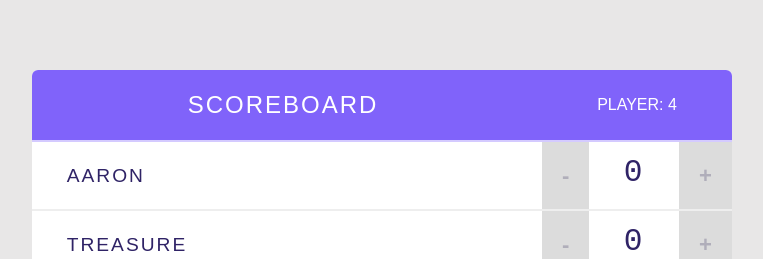
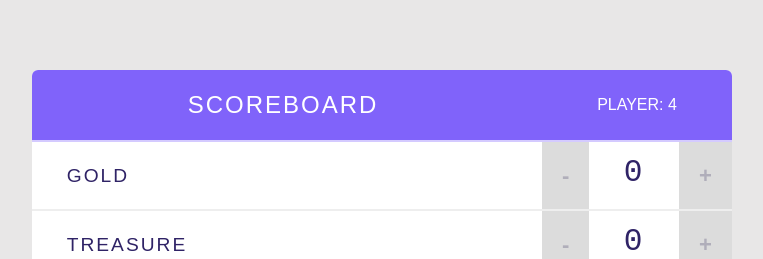
Before and after one commit to AaronGoodrum/scoreboard, a React (Create React App) app: page / in a window 1280 px wide. Shown: the top 259 px of the page, without its empty margins (258-1021 px from the left). Built offline with nearby package versions, Linux system fonts and the light colour scheme.

Commit message:
move header into its own components

```diff
--- a/src/components/App.js
+++ b/src/components/App.js
@@ -1,13 +1,6 @@
 import React from 'react';
+import Header from './Header';
 
-const Header = (props) => {
-  return (
-      <header>
-          <h1>{props.title}</h1>
-          <span className="stats">Player: {props.totalPlayers}</span>
-      </header>
-  )
-}
 
 const Player = (props) => {
   return (
@@ -58,7 +51,7 @@ class App extends React.Component {
   state = {
       players: [
           {
-              name: "Aaron",
+              name: "Gold",
               id: 1
             },
             {
--- a/src/components/Header.js
+++ b/src/components/Header.js
@@ -1 +1,13 @@
 import React from 'react';
+
+const Header = (props) => {
+    return (
+        <header>
+            <h1>{props.title}</h1>
+            <span className="stats">Player: {props.totalPlayers}</span>
+        </header>
+    )
+  }
+
+
+export default Header;
```
Also changed, not shown: 1 other file (tests, documents, lock files or other folders).
